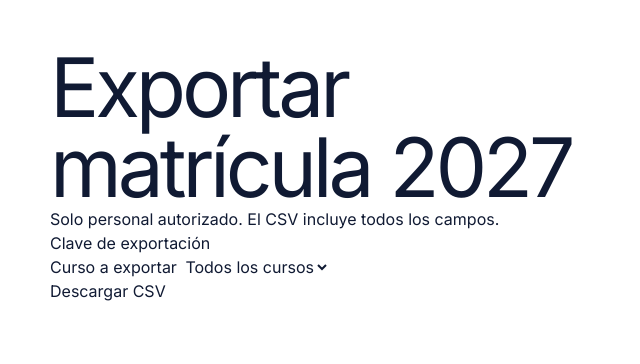
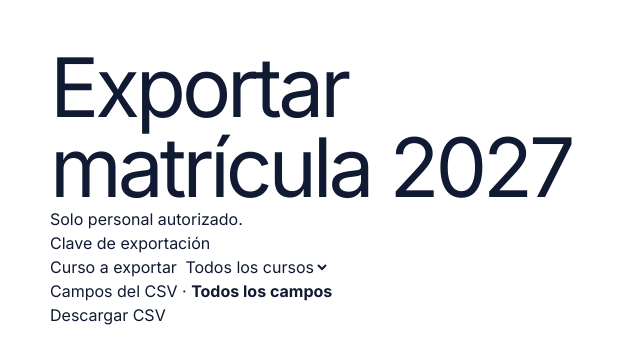
Before and after one commit to cadina-sandy/web-jms, a Next.js app: page /personal/matriculas in a window 1280 px wide. Shown: the top 364 px of the page, without its empty margins (0-640 px from the left). Built offline with nearby package versions, Linux system fonts and the light colour scheme.

Commit message:
Muestra Todos los campos en la descarga CSV

```diff
--- a/app/personal/matriculas/page.tsx
+++ b/app/personal/matriculas/page.tsx
@@ -43,7 +43,7 @@ export default function ExportMatriculas() {
   return (
     <main className="shell" style={{ paddingBlock: '3rem' }}>
       <h1>Exportar matrícula 2027</h1>
-      <p>Solo personal autorizado. El CSV incluye todos los campos.</p>
+      <p>Solo personal autorizado.</p>
       <form onSubmit={download}>
         <p>
           <label>
@@ -60,6 +60,7 @@ export default function ExportMatriculas() {
             </select>
           </label>
         </p>
+        <p>Campos del CSV{' · '}<strong>Todos los campos</strong></p>
         <button type="submit" disabled={!token || busy}>{busy ? 'Exportando…' : 'Descargar CSV'}</button>
         <p role="status">{message}</p>
       </form>
```
